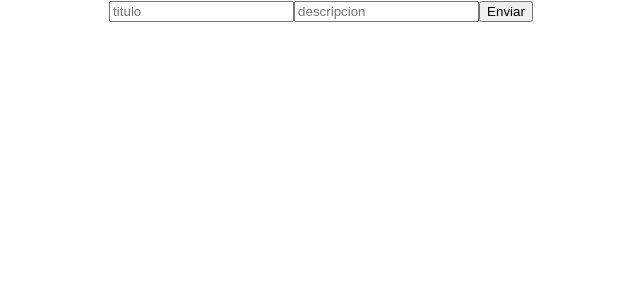
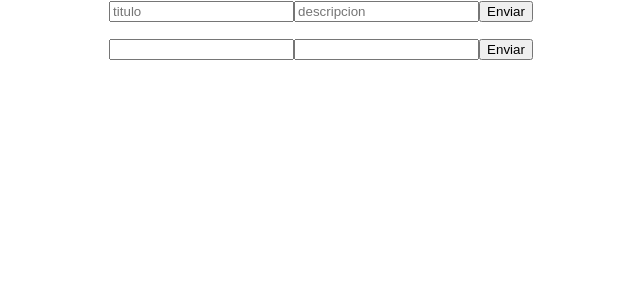
Before and after one commit to JordiGN/ReactJsDemo, a React (Create React App) app: page / in a window 1280 px wide. Shown: the top 300 px of the page, without its empty margins (319-959 px from the left). Built offline with nearby package versions, Linux system fonts and the light colour scheme.

Commit message:
haciendo formulario de edicion

```diff
--- a/src/App.js
+++ b/src/App.js
@@ -23,6 +23,9 @@ class App extends React.Component {
 //En caso de que tuvieran mas de un elemento entonces si es necesario ponerlo entre llaves para que lo abarque correctamente
 //similar a los ifs
   addItem = () =>{
+      if (this.state.title == "" || this.state.description == "" ) {
+        alert("tienes que escribir por lo menos un titulo o una description")
+      }else{
         let newObject = {title:this.state.title, description:this.state.description}
         this.setState(state => ({
             title: "",
@@ -30,12 +33,23 @@ class App extends React.Component {
             items: [...state.items, newObject],//El spread operator (...) es un metodo que te permite obtener los elementos
             //de una estructura de datos, ya sea un arreglo o un objeto, los elementos los regresa como elementos, no como
             //estructura
-        }))}
+          }))
+      }
+    }
 
   delItem = (idToDel) =>{
     let newItems = [...this.state.items];
     newItems.splice(idToDel,1);
     console.log("idToDel: "+idToDel);
+    this.setState({
+      items: newItems,
+    })
+  }
+
+  editItem = (idToEdit, title, description) =>{
+    //alert("si llega?")
+    let newItems = [...this.state.items];
+    newItems[idToEdit]={title:title, description:description}
     this.setState({
       items: newItems,
     })
@@ -78,7 +92,7 @@ class App extends React.Component {
 
           <button type="submit" onClick={this.addItem} > Enviar </button >
 
-          <List itemsSent={items} delFunction={this.delItem}/>
+          <List itemsSent={items} delFunction={this.delItem} editFunction={this.editItem}/>
         </div>
       );
     }
--- a/src/components/Editform.js
+++ b/src/components/Editform.js
@@ -1,9 +1,22 @@
 import React from 'react';
 
-class Editform extends React.Component(){
+class Editform extends React.Component{
+
+	state = {
+		title:"",
+		description:"",
+		index:""
+	}
+
 
 	render(){
-
+		return(
+				<div>
+					<input type="text" onChange={this.props.changeTitle} value={this.props.title}/>
+					<input type="text" onChange={this.props.changeDescription} value={this.props.description}/>
+					<button onClick={() => this.props.editFunction(this.props.index,this.props.title,this.props.description)}>Enviar</button>
+				</div>
+			);
 
 	}
 
--- a/src/components/List.js
+++ b/src/components/List.js
@@ -1,22 +1,33 @@
 import React from 'react';
+import Editform from './Editform';
 
 class List extends React.Component{
 
 	state = {
-		name: "",
-		itemsSentState: [],
+		editName: "",
+		editDescription:"",
+		index:"",
 	}
 
-	delItem = () => {
-		console.log("si entra el delitem")
-		// this.setState({
-		// 	//itemsSentState: [...itemsSent]
-		// })
+	setEdit = (title, description,index) => {
+		alert("si en el setEdit "+title+" "+description);
+		this.setState({editName:title,
+			editDescription: description,
+			index:index})
 	}
+	handleChangeTitle = (event) =>
+    this.setState({editName : event.target.value});
+
+  	handleChangeDescription = (event) =>
+    this.setState({editDescription : event.target.value});
 
 	render(){
 		const {itemsSent} = this.props;
 		console.log(itemsSent);
+		let title;
+		let description;
+
+
 		//siempre que se va a utilizar codigo JS se tiene que encerrar entre llaves para poderse renderear
 		//Los argumentos de una funcion map incluyen, el elemento, el index del elemento, el arreglo completo
 		//por eso al poner ambas propiedades entonces si podemos acceder a ellas y asi usarlas a nuestro beneficio
@@ -26,11 +37,23 @@ class List extends React.Component{
 			<div>
 				<ul>
 					{itemsSent.map((item,index) =>
-						<li key={item.toString()} >{item.title} {item.description}
+						<li key={item.title.toString()} >{item.title} {item.description}
+							<button onClick={ () => this.setEdit(item.title,item.description,index)} >Editar</button>
 							<button onClick={ () => this.props.delFunction(index)}>Eliminar</button>
+
 						</li>
 					)}
 				</ul>
+
+				<Editform title={this.state.editName}
+					description={this.state.editDescription}
+					index={this.state.index}
+					editFunction={this.props.editFunction}
+					changeTitle={this.handleChangeTitle}
+					changeDescription={this.handleChangeDescription}
+
+
+				/>
 			</div>
 		);
 	}
```
Lines whose indentation alone changed are shown as unchanged.
